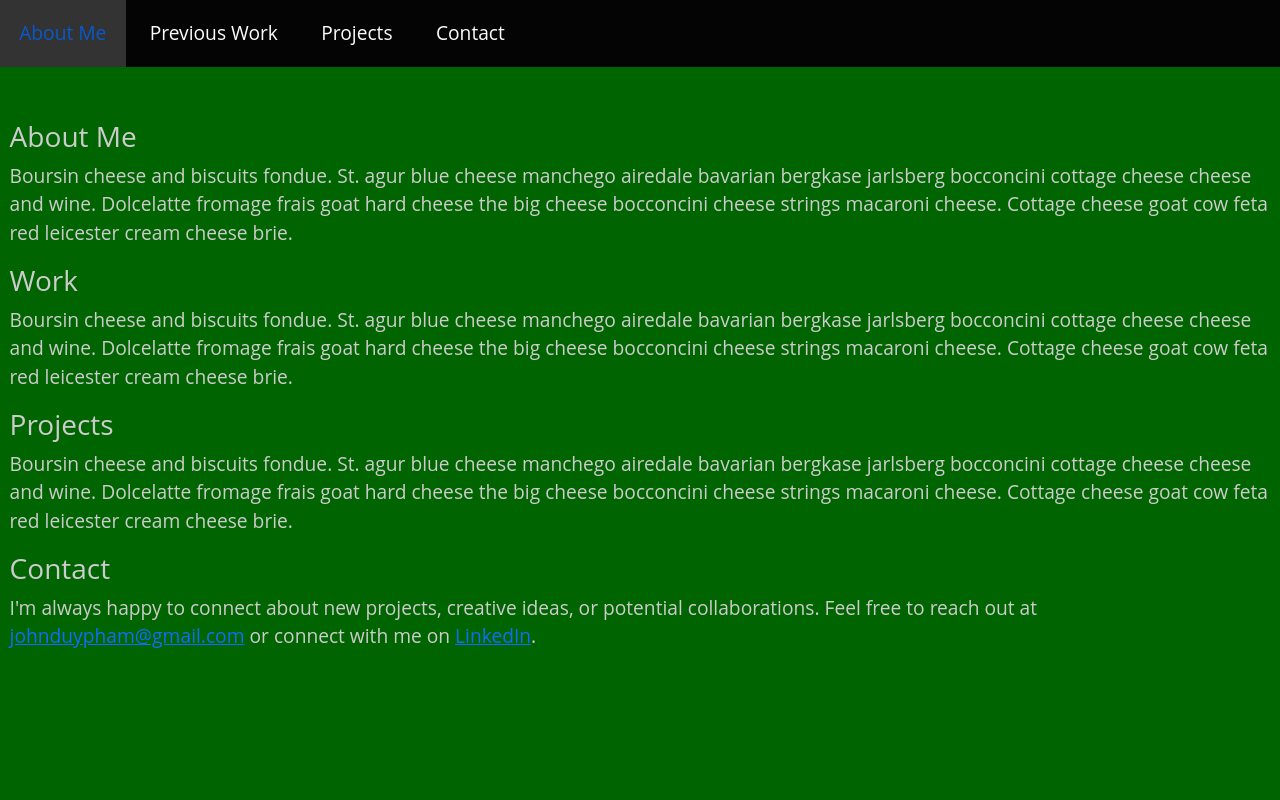
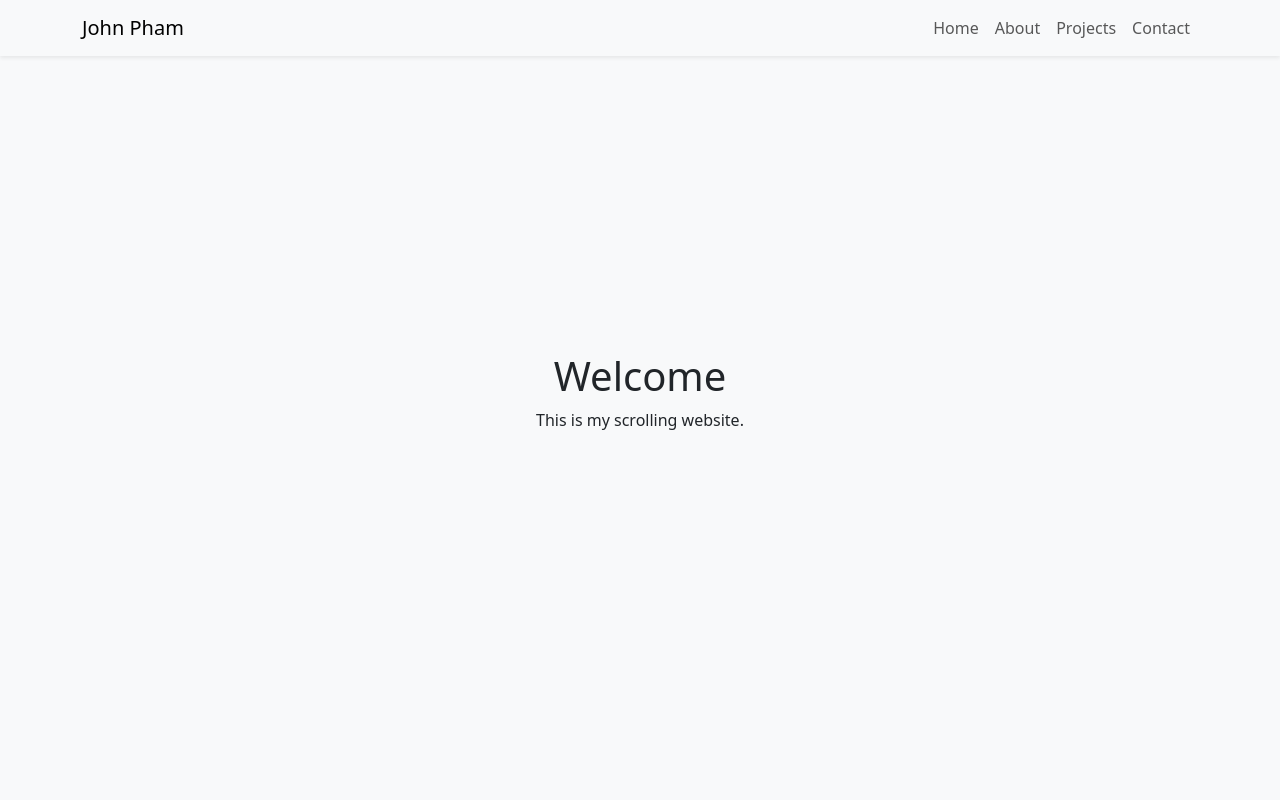
Before and after one commit to 17ohnPham/webdev-portfolio, a plain HTML site: page public/index.html in a window 1280 px wide. Shown: the top 800 px of the page. Drawn offline with nearby package versions, Linux system fonts and the light colour scheme.

Commit message:
Changed Overall Look and updated page content and nav bar

```diff
--- a/public/index.html
+++ b/public/index.html
@@ -3,67 +3,76 @@
   <head>
     <meta charset="UTF-8" />
     <meta name="viewport" content="width=device-width, initial-scale=1.0" />
-    <meta http-equiv="X-UA-Compatible" />
     <title>Portfolio</title>
+
     <link
       rel="stylesheet"
-      href="https://cdn.jsdelivr.net/npm/bootstrap@5.0.2/dist/css/bootstrap.min.css"
+      href="https://cdn.jsdelivr.net/npm/bootstrap@5.3.3/dist/css/bootstrap.min.css"
     />
-    <link rel="stylesheet" href="ref.css" />
+
     <link rel="stylesheet" href="style.css" />
   </head>
+
   <body>
-    <header>
-      <nav>
-        <ul>
-          <li><a href="#">About Me</a></li>
-          <li><a href="#">Previous Work</a></li>
-          <li><a href="#">Projects</a></li>
-          <li><a href="#">Contact</a></li>
-        </ul>
-      </nav>
-    </header>
-    <section class="main">
-      <section id="About Me">
-        <h3>About Me</h3>
-        <p>
-          Boursin cheese and biscuits fondue. St. agur blue cheese manchego
-          airedale bavarian bergkase jarlsberg bocconcini cottage cheese cheese
-          and wine. Dolcelatte fromage frais goat hard cheese the big cheese
-          bocconcini cheese strings macaroni cheese. Cottage cheese goat cow
-          feta red leicester cream cheese brie.
-        </p>
-      </section>
-      <section id="Work">
-        <h3>Work</h3>
-        <p>
-          Boursin cheese and biscuits fondue. St. agur blue cheese manchego
-          airedale bavarian bergkase jarlsberg bocconcini cottage cheese cheese
-          and wine. Dolcelatte fromage frais goat hard cheese the big cheese
-          bocconcini cheese strings macaroni cheese. Cottage cheese goat cow
-          feta red leicester cream cheese brie.
-        </p>
-      </section>
-      <section id="Projects">
-        <h3>Projects</h3>
-        <p>
-          Boursin cheese and biscuits fondue. St. agur blue cheese manchego
-          airedale bavarian bergkase jarlsberg bocconcini cottage cheese cheese
-          and wine. Dolcelatte fromage frais goat hard cheese the big cheese
-          bocconcini cheese strings macaroni cheese. Cottage cheese goat cow
-          feta red leicester cream cheese brie.
-        </p>
-      </section>
-      <section id="Contact">
-        <h3>Contact</h3>
-        <p>
-          I'm always happy to connect about new projects, creative ideas, or
-          potential collaborations. Feel free to reach out at
-          <a href="mailto:johnduypham@gmail.com">johnduypham@gmail.com</a> or
-          connect with me on
-          <a href="https://www.linkedin.com/in/johnduypham/" target="_blank">LinkedIn</a>.
-        </p>
-      </section>
+    <nav
+      class="navbar navbar-expand-lg navbar-light bg-light fixed-top shadow-sm"
+    >
+      <div class="container">
+        <a class="navbar-brand" href="#">John Pham</a>
+        <button
+          class="navbar-toggler"
+          type="button"
+          data-bs-toggle="collapse"
+          data-bs-target="#navbarNav"
+        >
+          <span class="navbar-toggler-icon"></span>
+        </button>
+
+        <div class="collapse navbar-collapse" id="navbarNav">
+          <ul class="navbar-nav ms-auto">
+            <li class="nav-item"><a class="nav-link" href="#home">Home</a></li>
+            <li class="nav-item">
+              <a class="nav-link" href="#about">About</a>
+            </li>
+            <li class="nav-item">
+              <a class="nav-link" href="#projects">Projects</a>
+            </li>
+            <li class="nav-item">
+              <a class="nav-link" href="#contact">Contact</a>
+            </li>
+          </ul>
+        </div>
+      </div>
+    </nav>
+
+    <section id="home" class="d-flex align-items-center">
+      <div class="container text-center">
+        <h1>Welcome</h1>
+        <p>This is my scrolling website.</p>
+      </div>
     </section>
+
+    <section id="about" class="d-flex align-items-center">
+      <div class="container text-center">
+        <h2>About Me</h2>
+        <p>Skills, personal interests, etc</p>
+      </div>
+    </section>
+
+    <section id="projects" class="d-flex align-items-center">
+      <div class="container text-center">
+        <h2>Projects</h2>
+        <p>My projects</p>
+      </div>
+    </section>
+
+    <section id="contact" class="d-flex align-items-center">
+      <div class="container text-center">
+        <h2>Contact</h2>
+        <p>Email: johnduypham@gmail.com</p>
+      </div>
+    </section>
+
+    <script src="https://cdn.jsdelivr.net/npm/bootstrap@5.3.3/dist/js/bootstrap.bundle.min.js"></script>
   </body>
 </html>
--- a/public/ref.css
+++ /dev/null
@@ -1,63 +0,0 @@
-nav {
-  top: 0px;
-  left: 0px;
-  position: fixed;
-  width: 100%;
-  background-color: var(--black);
-}
-
-nav ul {
-  list-style-type: none;
-  margin: 0;
-  padding: 0;
-}
-
-nav ul li {
-  display: inline-block;
-}
-
-nav ul li a:hover {
-  background-color: var(--gray1);
-}
-
-nav ul li a {
-  display: block;
-  padding: 1em;
-  text-decoration: none;
-  color: var(--white);
-}
-
-
-.main {
-  margin-top: 120px;
-  padding: 0 0.5em;
-}
-
-body {
-  background: var(--purple);
-  color: var(--white);
-}
-
-@media (max-width: 414px){
-  nav ul li {
-    width: 100%;
-  }
-
-  .main {
-    margin-top: 220px;
-  }
-}
-
-@media (min-width: 415px) and (max-width: 1024px){
-  body {
-    background: var(--orange);
-    color: var(--black);
-  }
-}
-
-@media (min-width: 1025px) {
-  body {
-    background: var(--green);
-    color: var(--white);
-  }
-}
--- a/public/style.css
+++ b/public/style.css
@@ -1,54 +1,20 @@
-* {
-  box-sizing: border-box;
+section {
+  min-height: 100vh;
+  padding: 80px 0;
 }
 
-:root {
-  --white: #fcfcfc;
-  --black: #040404;
-
-  --gray1: #333333;
-  --gray2: #555555;
-  --gray3: #cccccc;
-  --gray4: #aaaaaa;
-
-  --teal: #006060;
-  --lightteal: #008080;
-  --purple: #800080;
-  --lavender: #e6e6fa;
-  --slateblue: #6a5acd;
-  --navy: #000080;
-  --blue: #1e90ff;
-  --violetred: #c71585;
-  --orange: #ffa500;
-  --red: #dc143c;
-  --green: #006400;
+#home {
+  background: #f8f9fa;
 }
 
-body {
-  font-family: 'Open Sans', 'Helvetica Neue', sans-serif;
-  font-size: 1.2em;
-  color: var(--gray3);
+#about {
+  background: #e9ecef;
 }
 
-h1 {
-  text-align: center;
+#projects {
+  background: #dee2e6;
 }
 
-.form {
-  width: 400px;
+#contact {
+  background: #ced4da;
 }
-
-.flex-item,
-.grid-item {
-  padding: 10px;
-  background-color: var(--purple);
-  color: var(--white);
-  font-size: 2.4em;
-  text-align: center;
-}
-
-.flex-item {
-  width: 160px;
-  height: 80px;
-  margin: 10px;
-}
```
